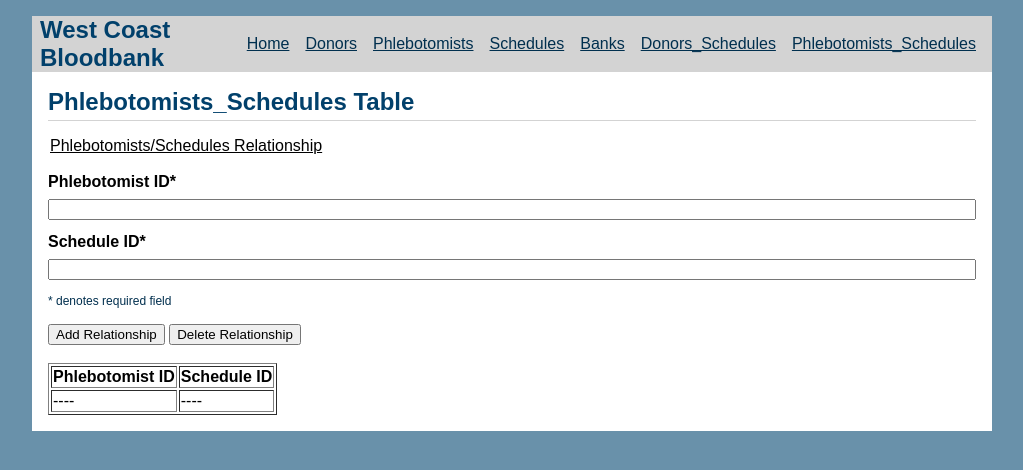
After one commit to joymicoariola/wc_bloodbank, a Flask app: template templates/phlebotomists_schedules.j2 in a window 1280 px wide. The commit adds this page. Shown: the top 470 px of the page, without its empty margins (128-1151 px from the left). Run offline with Flask 2, Linux system fonts and the light colour scheme; the template is opened without the code that fills it: most values are stand-ins (such as "Sample title", 1, 10 or a date in 2020); some libraries are stand-ins or nearby versions.

Commit message:
I added a Phlebotomist Page along with link along the tob ribbon. Currently Donors_Schedules and Phlebotomists_Schedules just link to the same page.
Also added the correct route in the app.py file. And updated the layout.j2 file for correct link as well.

Looking into read Functionality right now.

```diff
--- a/app.py
+++ b/app.py
@@ -60,6 +60,10 @@ def banks():
 def donors_schedules():
     return render_template("donors_schedules.j2", people=people_from_app_py)
 
+@app.route('/phlebotomists_schedules')
+def donors_schedules():
+    return render_template("phlebotomists_schedules.j2", people=people_from_app_py)
+
 # Listener
 
 if __name__ == "__main__":
--- a/templates/layout.j2
+++ b/templates/layout.j2
@@ -4,12 +4,13 @@
 <nav>
   <h1>West Coast Bloodbank</h1>
   <ul>
-    <li><a href="{{ url_for('index') }}">Home</a>
-    <li><a href="{{ url_for('donors') }}">Donors</a>
-    <li><a href="{{ url_for('phlebotomists') }}">Phlebotomists</a>
-    <li><a href="{{ url_for('schedules') }}">Schedules</a>
-    <li><a href="{{ url_for('banks') }}">Banks</a>
-    <li><a href="{{ url_for('donors_schedules') }}">Donors_Schedules</a>
+	<li><a href="{{ url_for('index') }}">Home</a></li>
+    <li><a href="{{ url_for('donors') }}">Donors</a></li>
+    <li><a href="{{ url_for('phlebotomists') }}">Phlebotomists</a></li>
+	<li><a href="{{ url_for('schedules') }}">Schedules</a></li>
+    <li><a href="{{ url_for('banks') }}">Banks</a></li>
+    <li><a href="{{ url_for('donors_schedules') }}">Donors_Schedules</a></li>
+	<li><a href="{{ url_for('phlebotomists_schedules') }}">Phlebotomists_Schedules</a></li>
   </ul>
 </nav>
 <section class="content">
--- /dev/null
+++ b/templates/phlebotomists_schedules.j2
@@ -0,0 +1,42 @@
+{% extends 'layout.j2' %}
+
+{% block header %}
+  <h1>{% block title %}Phlebotomists_Schedules Table{% endblock %}</h1>
+{% endblock %}
+
+{% block content %}
+    <div>
+      <form action method="post">
+        <u><legend>Phlebotomists/Schedules Relationship</legend></u>
+        <br>
+        <label for="bankName">Phlebotomist ID*</label>
+        <input type="text" name="phlebotomistID" id="phlebotomistID">
+        <label for="bankAddress">Schedule ID*</label>
+        <input type="text" name="scheduleID" id="scheduleID">
+        <a style="font-size:12px;">* denotes required field</a>
+      </form>
+    </div>
+
+    <button class="button" type="button">Add Relationship</button>
+    <button class="button" type="button">Delete Relationship</button>
+
+    <br>
+    <br>
+    <table class="dataTable" border="1">
+    <thead>
+    <tr>
+        <th>Phlebotomist ID</th>
+        <th>Schedule ID</th>
+    </tr>
+    <tbody>
+
+    {% for item in people %}
+    <tr>
+        <td>----</td>
+        <td>----</td>
+    </tr>
+    </div>
+    {% endfor %}
+    </table>
+
+{% endblock %}
```
